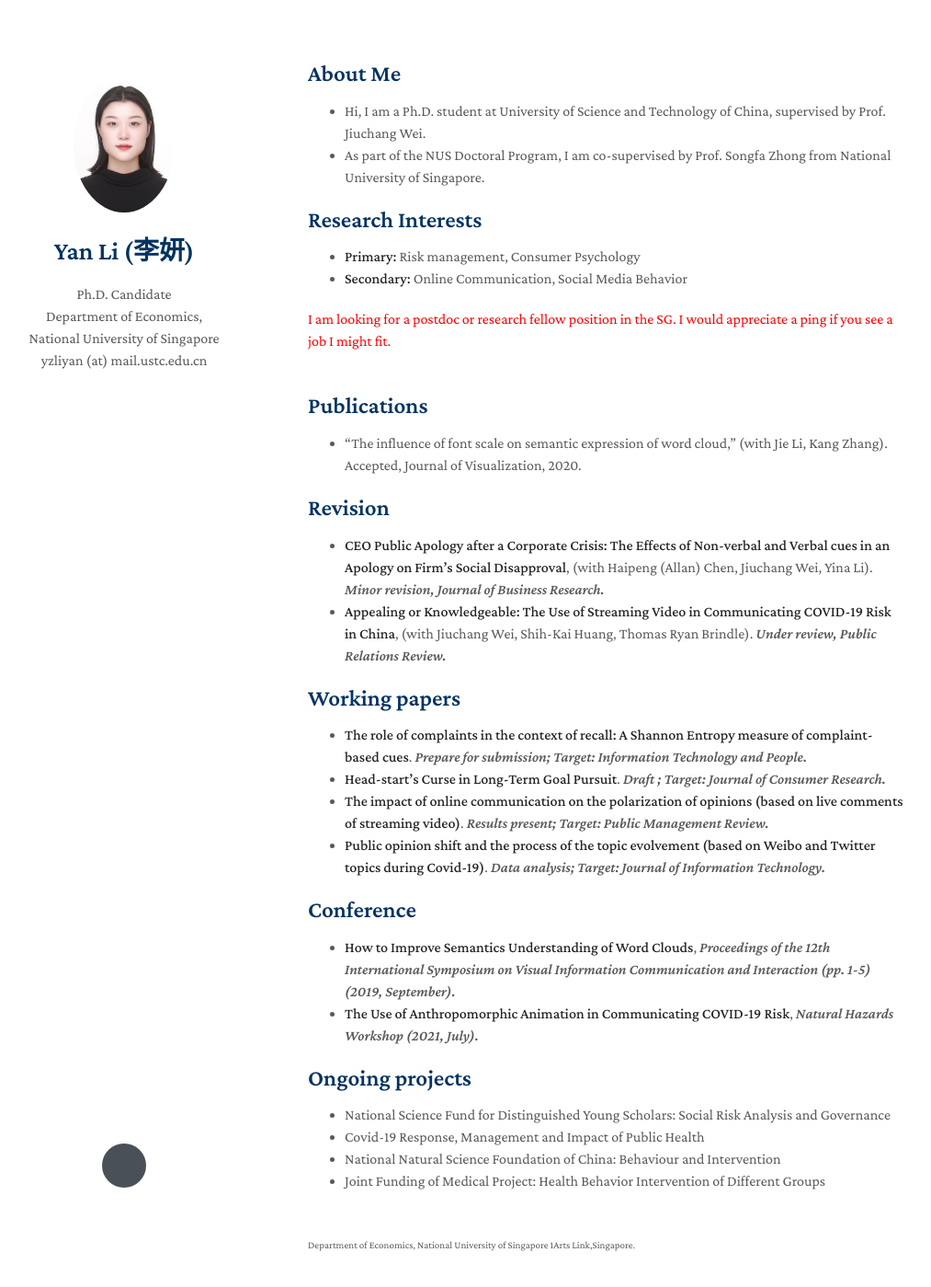
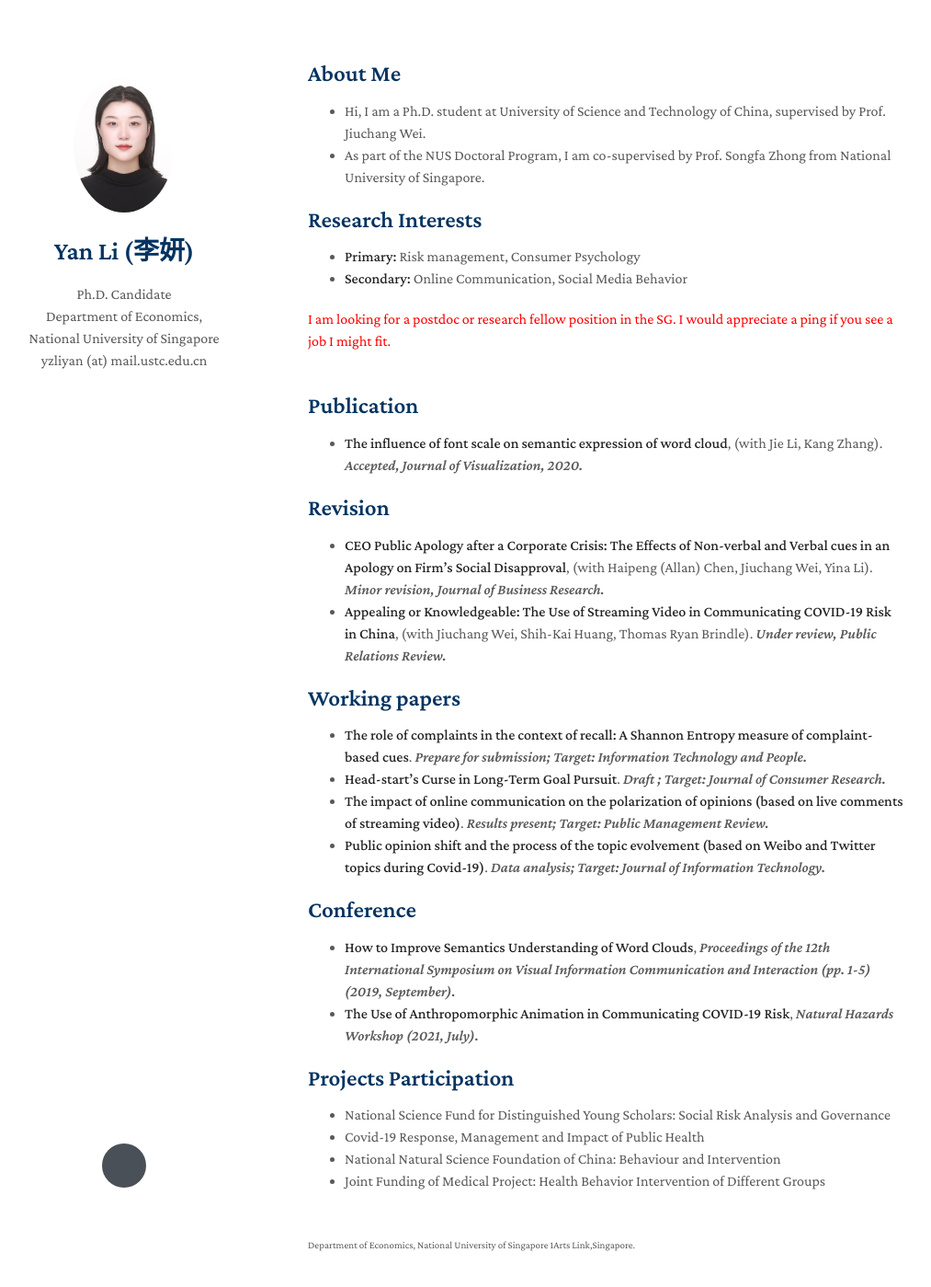
Before and after one commit to Yanli-susan/yanli-susan.github.io, a Jekyll site: the page built from index.md, in a window 1280 px wide and 1400 px high. Shown: the whole window at 92% size, without its empty margins (135-1148 px from the left). Built offline with Jekyll 4.4.1, drawn with Linux system fonts in a browser that asks for light colours; nearby versions of some CDN libraries; a style sheet for code colours, icons or effects is not loaded; our own code applies the rules of GitHub Pages for plain Markdown files.

Commit message:
Update index.md

```diff
--- a/index.md
+++ b/index.md
@@ -14,10 +14,10 @@ layout: homepage
 
 <font color=red> I am looking for a postdoc or research fellow position in the SG. I would appreciate a ping if you see a job I might fit. </font>
 <br/>
-## Publications
+## Publication
 
-- "The influence of font scale on semantic expression of word cloud," (with Jie Li, Kang Zhang).
-Accepted, Journal of Visualization, 2020.
+- **The influence of font scale on semantic expression of word cloud**, (with Jie Li, Kang Zhang).
+*Accepted, Journal of Visualization, 2020.*
 
 
 ## Revision
@@ -49,7 +49,7 @@ Symposium on Visual Information Communication and Interaction (pp. 1-5) (2019, S
 Workshop (2021, July).*
 
 
-## Ongoing projects
+## Projects Participation
 
 - National Science Fund for Distinguished Young Scholars: Social Risk Analysis and Governance
 - Covid-19 Response, Management and Impact of Public Health
```
